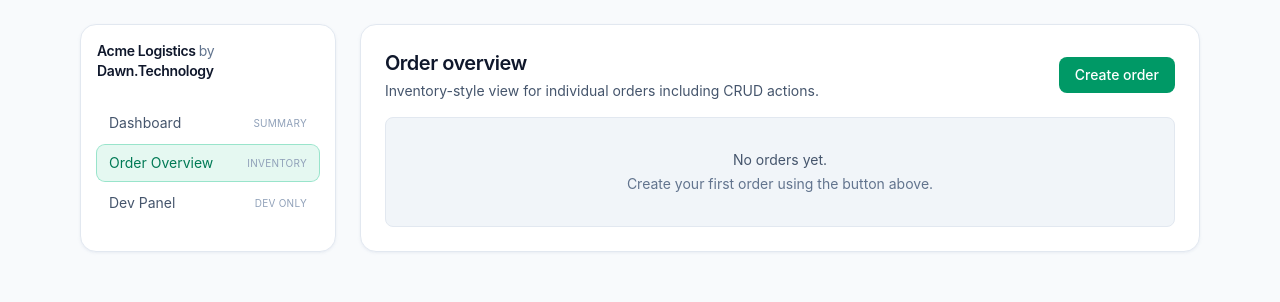
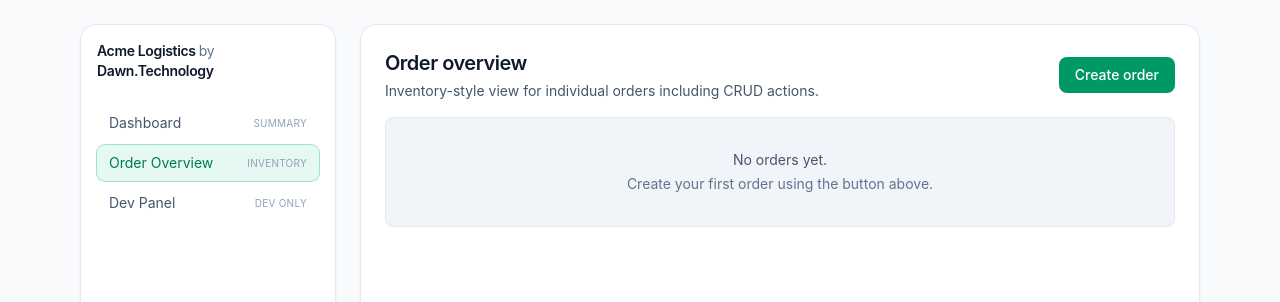
Before and after one commit to bthink/my-bit-dashboard, a React (Vite) app: page /orders in a window 1280 px wide. Shown: the top 302 px of the page. Built offline with nearby package versions, Linux system fonts and the light colour scheme.

Commit message:
fix(app): updates containers sizes

```diff
--- a/src/App.tsx
+++ b/src/App.tsx
@@ -6,9 +6,9 @@ import DevPanel from "./pages/DevPanel";
 
 const App = () => {
   return (
-    <div className="min-h-screen bg-slate-50 text-slate-900">
-      <div className="mx-auto flex max-w-6xl flex-col gap-6 px-4 py-6 lg:flex-row">
-        <aside className="w-full rounded-2xl border border-slate-200 bg-white p-4 shadow-sm shadow-slate-200/60 backdrop-blur lg:w-64">
+    <div className="h-screen overflow-hidden bg-slate-50 text-slate-900">
+      <div className="mx-auto flex h-full max-w-6xl flex-col gap-6 px-4 py-6 lg:flex-row">
+        <aside className="w-full shrink-0 rounded-2xl border border-slate-200 bg-white p-4 shadow-sm shadow-slate-200/60 backdrop-blur lg:w-64">
           <div className="mb-6">
             <div className="text-sm font-semibold tracking-tight text-slate-900">
               Acme Logistics{" "}
@@ -30,8 +30,8 @@ const App = () => {
           </nav>
         </aside>
 
-        <main className="flex-1">
-          <div className="rounded-2xl border border-slate-200 bg-white p-4 shadow-sm shadow-slate-200/60 backdrop-blur md:p-6">
+        <main className="flex min-h-0 flex-1 flex-col">
+          <div className="flex min-h-0 flex-1 flex-col overflow-y-auto rounded-2xl border border-slate-200 bg-white p-4 shadow-sm shadow-slate-200/60 backdrop-blur md:p-6">
             <Routes>
               <Route path="/" element={<Navigate to="/dashboard" replace />} />
               <Route path="/dashboard" element={<Dashboard />} />
--- a/src/pages/OrderOverview.tsx
+++ b/src/pages/OrderOverview.tsx
@@ -181,7 +181,7 @@ const OrderOverview = () => {
       : undefined;
 
   return (
-    <div className="space-y-4">
+    <div className="flex h-full flex-col gap-4">
       <header className="flex flex-col gap-4 sm:flex-row sm:items-center sm:justify-between">
         <div className="space-y-1">
           <h1 className="text-xl font-semibold tracking-tight text-slate-900">
@@ -241,14 +241,14 @@ const OrderOverview = () => {
       )}
 
       {isInitialized && orders.length > 0 && (
-        <div className="content-fade-in space-y-4">
+        <div className="content-fade-in flex min-h-0 flex-1 flex-col gap-4">
           {isSaving && (
             <p className="text-sm text-slate-600" aria-live="polite">
               Saving…
             </p>
           )}
           <div
-            className="overflow-hidden rounded-lg border border-slate-200"
+            className="flex min-h-0 flex-1 flex-col overflow-hidden rounded-lg border border-slate-200"
             role="table"
             aria-label="Orders"
           >
@@ -353,7 +353,7 @@ const OrderOverview = () => {
             </div>
             <div
               ref={scrollParentRef}
-              className="overflow-auto max-h-[60vh] min-h-[120px]"
+              className="min-h-0 flex-1 overflow-auto"
             >
               <div
                 style={{
```
